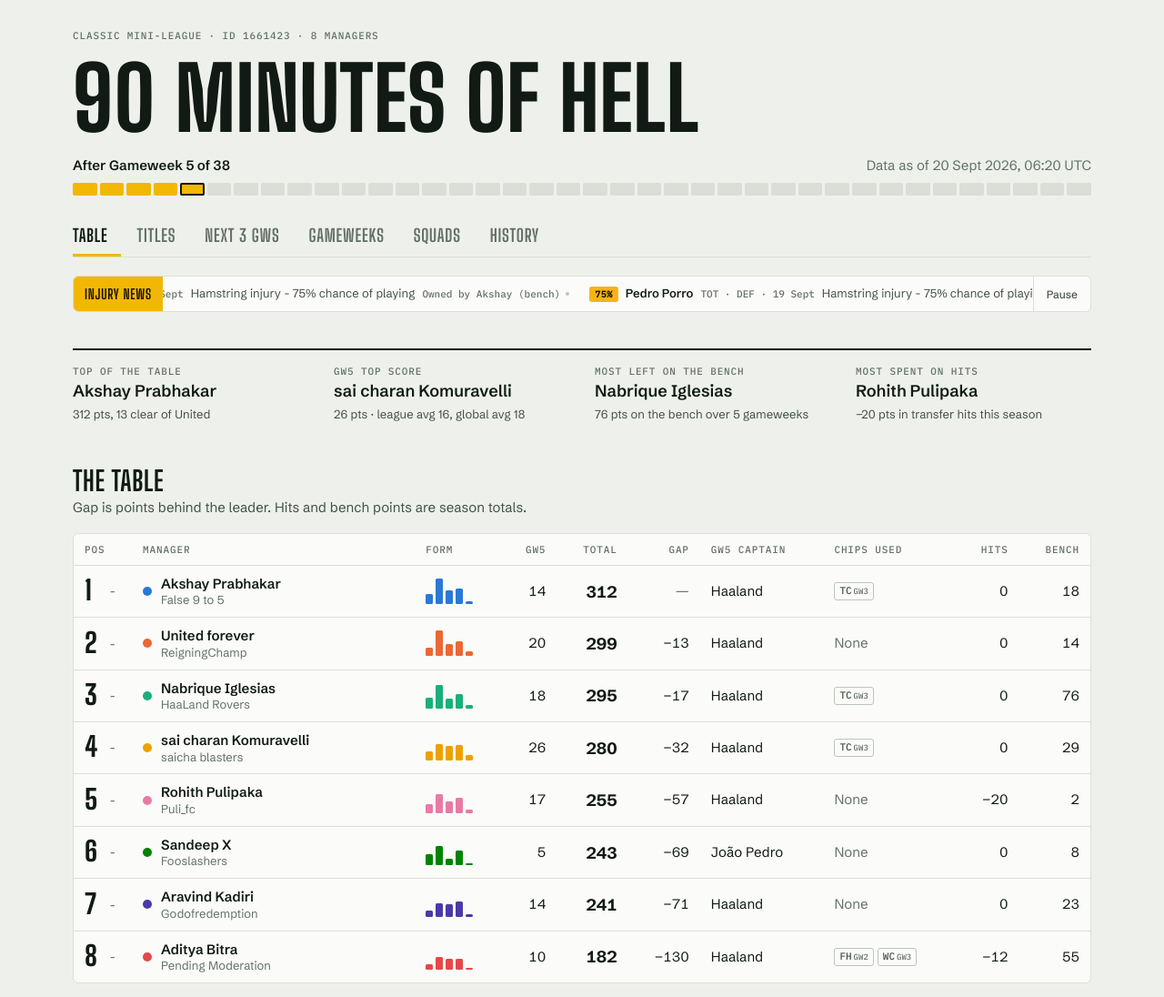
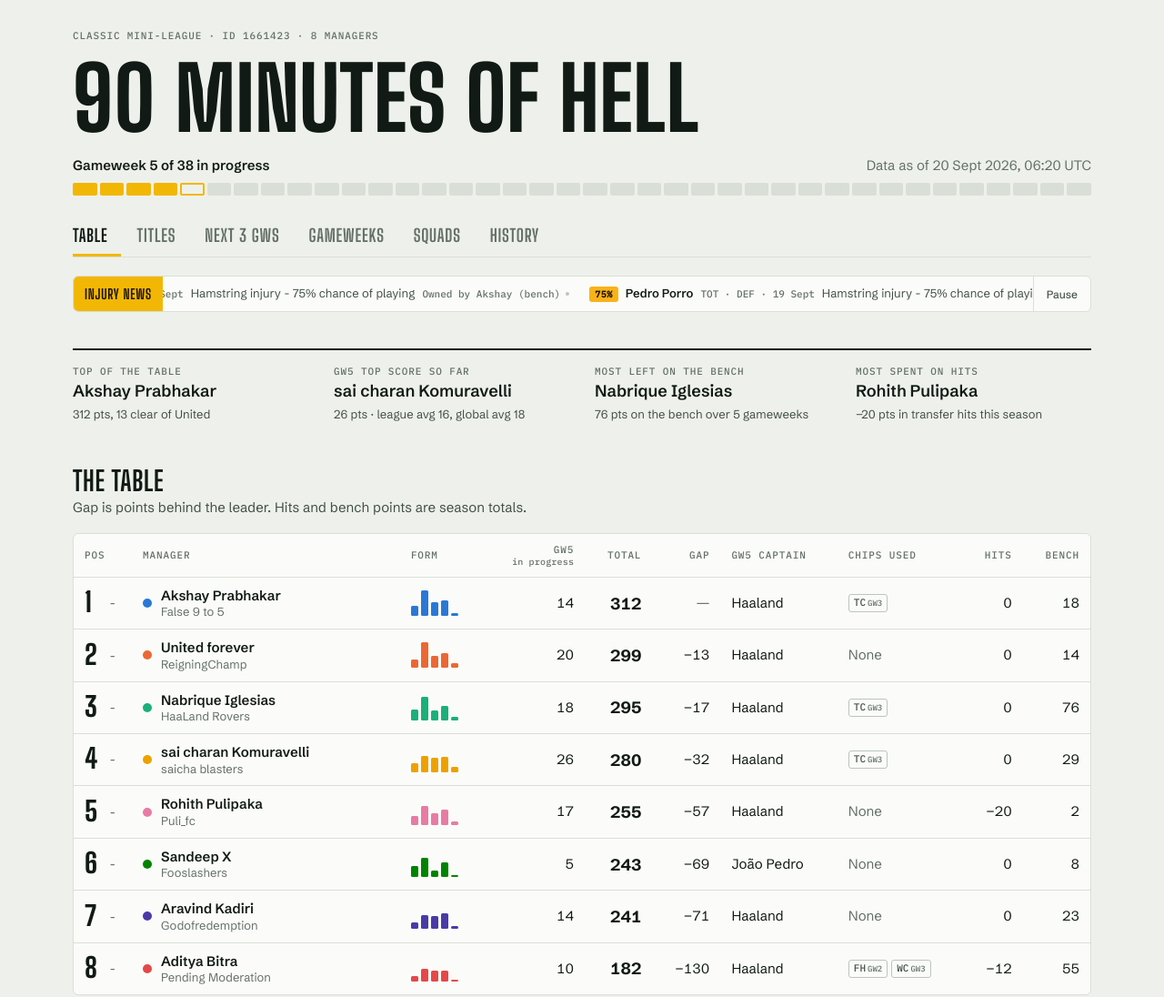
Before and after one commit to sudo-akshay/90-minutes-of-hell, a plain HTML site: page index.html in a window 1280 px wide. Shown: the top 1096 px of the page at 91% size. Drawn offline with Linux system fonts and the light colour scheme.

Commit message:
Mark a gameweek that is still being played
While the latest gameweek is unfinished the header says it is in
progress, its tick on the season bar is outlined rather than filled, and
the table, week-by-week grid and highlights label the partial scores.

Co-Authored-By: Claude Opus 5 <noreply@anthropic.com>

```diff
--- a/index.html
+++ b/index.html
@@ -111,6 +111,7 @@ b { font-weight: 600; }
 .ticks i { display: block; height: 14px; border-radius: 2px; background: var(--rule); }
 .ticks i.done { background: var(--accent); }
 .ticks i.now { box-shadow: inset 0 0 0 2px var(--ink); }
+.ticks i.live { background: transparent; box-shadow: inset 0 0 0 2px var(--accent); }
 
 /* Tabs */
 .tabs {
@@ -801,6 +802,7 @@ const DATA = {"league": {"id": 1661423, "name": "90 Minutes of Hell", "admin_ent
 const M = DATA.managers;
 const EV = DATA.events;
 const LAST = EV[EV.length - 1].event;
+const LIVE = !EV[EV.length - 1].finished;  // the latest gameweek is still being played
 
 const $ = (s, r = document) => r.querySelector(s);
 const esc = s => String(s ?? '').replace(/[&<>"]/g, c => ({ '&': '&amp;', '<': '&lt;', '>': '&gt;', '"': '&quot;' }[c]));
@@ -833,9 +835,9 @@ const posLabel = r => (r.joint ? '=' : '') + ord(r.pos);
 // Masthead
 $('#eyebrow').textContent = `Classic mini-league · ID ${DATA.league.id} · ${M.length} managers`;
 $('#league-name').textContent = DATA.league.name;
-$('#gw-line').textContent = `After Gameweek ${LAST} of 38`;
-$('#ticks').innerHTML = Array.from({ length: 38 }, (_, k) => `<i class="${k + 1 <= LAST ? 'done' : ''}${k + 1 === LAST ? ' now' : ''}"></i>`).join('');
-$('#ticks').setAttribute('aria-label', `${LAST} of 38 gameweeks played`);
+$('#gw-line').textContent = LIVE ? `Gameweek ${LAST} of 38 in progress` : `After Gameweek ${LAST} of 38`;
+$('#ticks').innerHTML = Array.from({ length: 38 }, (_, k) => `<i class="${k + 1 <= LAST ? (k + 1 === LAST && LIVE ? 'live' : 'done') : ''}${k + 1 === LAST ? ' now' : ''}"></i>`).join('');
+$('#ticks').setAttribute('aria-label', LIVE ? `${LAST - 1} of 38 gameweeks played, gameweek ${LAST} in progress` : `${LAST} of 38 gameweeks played`);
 const [fd, ft] = DATA.fetched_at.split(' ');
 const stampDate = new Date(fd + 'T00:00:00Z').toLocaleDateString('en-GB', { day: 'numeric', month: 'short', year: 'numeric', timeZone: 'UTC' });
 $('#stamp').textContent = `Data as of ${stampDate}, ${ft} UTC`;
@@ -851,7 +853,7 @@ const bench = [...M].sort((a, b) => b.benchSum - a.benchSum)[0];
 const hits = [...M].sort((a, b) => b.hitSum - a.hitSum)[0];
 const notes = [
   ['Top of the table', M[0].name, `${M[0].total} pts, ${M[0].total - M[1].total} clear of ${M[1].first}`],
-  [`GW${LAST} top score`, topM.map(m => m.name).join(' & '), `${topPts} pts · league avg ${leagueAvg}, global avg ${lastEv.average}`],
+  [LIVE ? `GW${LAST} top score so far` : `GW${LAST} top score`, topM.map(m => m.name).join(' & '), `${topPts} pts · league avg ${leagueAvg}, global avg ${lastEv.average}`],
   ['Most left on the bench', bench.name, `${bench.benchSum} pts on the bench over ${EV.length} gameweeks`],
   ['Most spent on hits', hits.hitSum ? hits.name : 'Nobody yet', hits.hitSum ? `−${hits.hitSum} pts in transfer hits this season` : 'No transfer hits taken'],
 ];
@@ -861,7 +863,7 @@ $('#notes').innerHTML = notes.map(([l, v, d]) =>
 // Standings
 const maxPts = Math.max(...M.flatMap(m => m.gws.map(g => g.points)));
 const mgrCell = (m, extra = '') => `<div class="mgr"><span class="swatch" style="background:var(--s${m.i + 1})"></span><div class="mgr-t"><span><b>${esc(m.name)}</b></span><span class="team">${esc(m.team)}</span>${extra}</div></div>`;
-$('#th-gw').textContent = `GW${LAST}`;
+$('#th-gw').innerHTML = `GW${LAST}${LIVE ? '<small>in progress</small>' : ''}`;
 $('#th-cap').textContent = `GW${LAST} captain`;
 $('#standings tbody').innerHTML = M.map(m => {
   const r = RANK[LAST][m.entry];
@@ -900,7 +902,7 @@ $('#standings tbody').innerHTML = M.map(m => {
 const bin = d => { const a = Math.abs(d), s = a < 5 ? 0 : a < 15 ? 1 : a < 30 ? 2 : 3; return s ? (d > 0 ? 'hp' : 'hn') + s : 'h0'; };
 const bestBy = Object.fromEntries(EV.map(e => [e.event, Math.max(...M.map(m => m.gw[e.event]?.points ?? 0))]));
 $('#heat').innerHTML = `
-  <thead><tr><th scope="col">Manager</th>${EV.map(e => `<th scope="col">GW${e.event}<small>FPL avg ${e.average} · top ${e.highest}</small></th>`).join('')}</tr></thead>
+  <thead><tr><th scope="col">Manager</th>${EV.map(e => `<th scope="col">GW${e.event}<small>FPL avg ${e.average} · top ${e.highest}${e.event === LAST && LIVE ? ' · in progress' : ''}</small></th>`).join('')}</tr></thead>
   <tbody>${M.map(m => `<tr data-entry="${m.entry}"><th scope="row">${mgrCell(m)}</th>${EV.map(e => {
     const g = m.gw[e.event];
     if (!g) return '<td class="cell"><div class="cell-in"><span class="muted">—</span></div></td>';
```
Also changed, not shown: template.html (+8 -6 lines).
